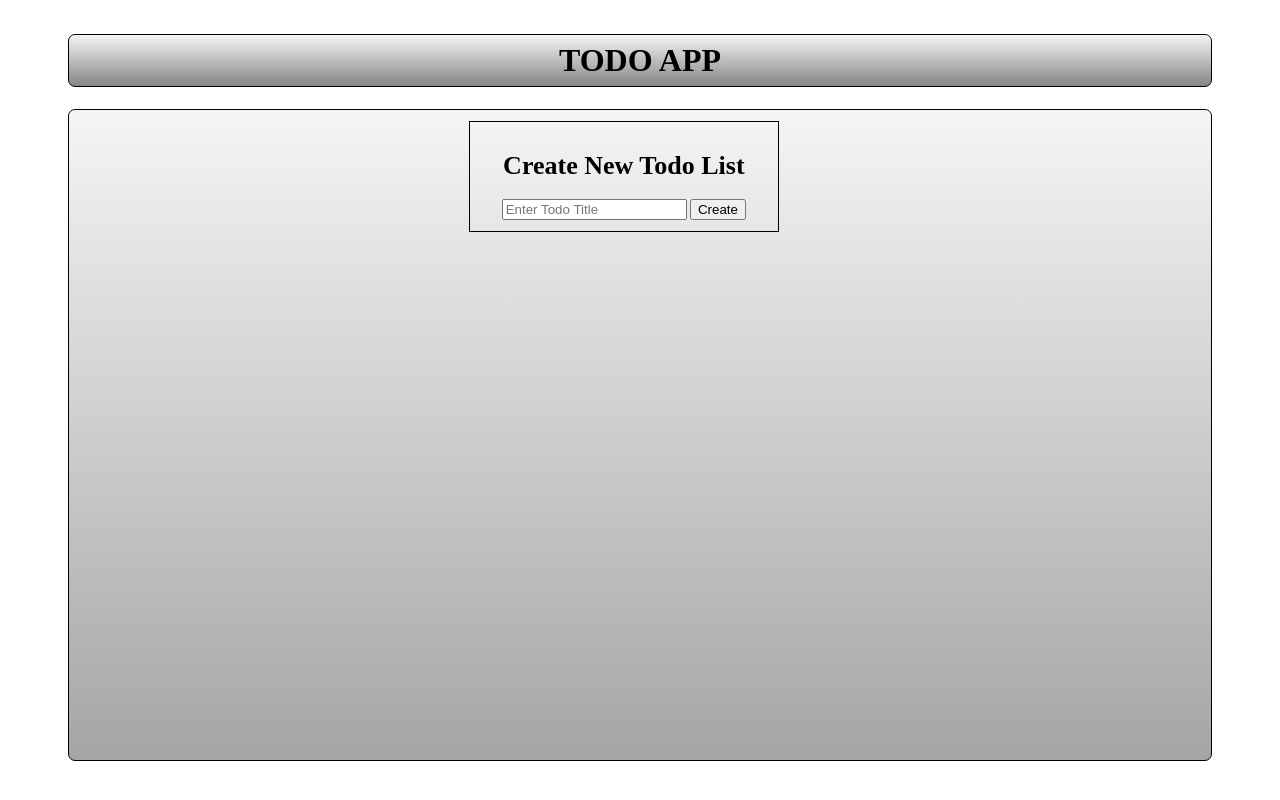
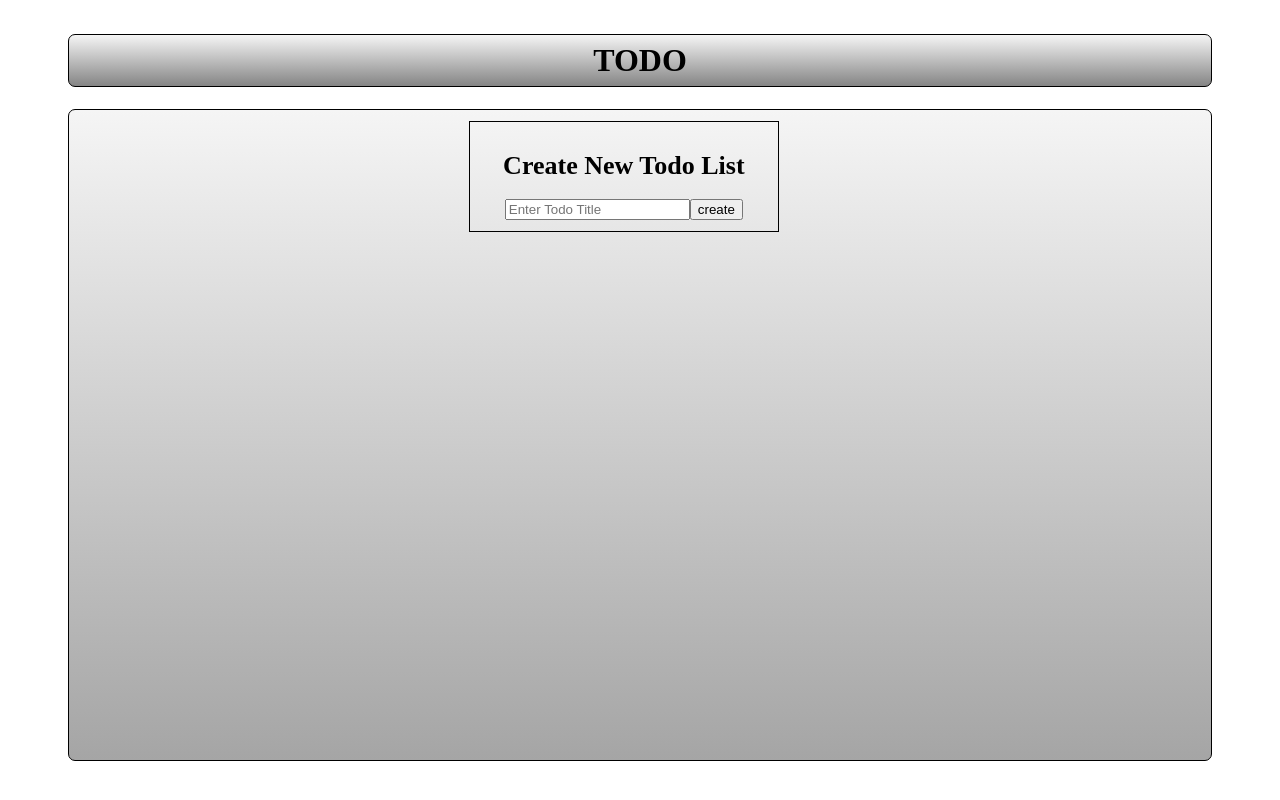
Before and after one commit to step-batch-7/todo-dad-ka-raneesa, a website: page public/index.html in a window 1280 px wide. Drawn offline with Linux system fonts and the light colour scheme.

Commit message:
converted html div into javaScript
created header and div by javaScript

```diff
--- a/TODO.txt
+++ b/TODO.txt
@@ -15,7 +15,7 @@ Data Structure:
                   [{work:(content),isDone(true/false),id:(number)}]
 
 todo lists :
-
+      [
         {
            title: some title,
            lists: [
@@ -28,7 +28,8 @@ todo lists :
                       isDone: false
                     }
                   ]
-          }
+        }
+      ]
 
 tasks:
   --DONE-- * Install mocha nyc for testing.
--- a/public/css/index.css
+++ b/public/css/index.css
@@ -18,7 +18,7 @@ body {
   overflow: scroll;
 }
 
-.newTodoList {
+.todoAdder {
   font-size: small;
   text-align: center;
   border: 1px solid black;
--- a/public/index.html
+++ b/public/index.html
@@ -6,20 +6,13 @@
     <meta http-equiv="X-UA-Compatible" content="ie=edge" />
     <title>Todo</title>
     <link rel="stylesheet" href="css/index.css" />
+    <script src="js/index.js"></script>
   </head>
   <body>
-    <h1 class="heading">TODO APP</h1>
+    <h1 class="heading">TODO</h1>
     <div class="container">
-      <div class="newTodoList">
-        <h1>Create New Todo List</h1>
-        <input
-          type="text"
-          name="task"
-          id="task"
-          placeholder="Enter Todo Title"
-        />
-        <input type="submit" value="Create" />
-      </div>
+      <div class="todoAdder"></div>
+      <div class="todoLists"></div>
     </div>
   </body>
 </html>
--- /dev/null
+++ b/public/js/index.js
@@ -0,0 +1,36 @@
+const getTodoAdder = () => document.querySelector('.todoAdder');
+
+const addHeader = function() {
+  const todoAdder = getTodoAdder();
+  const header = document.createElement('h1');
+  header.textContent = 'Create New Todo List';
+  todoAdder.appendChild(header);
+};
+
+const addTitleBox = function() {
+  const todoAdder = getTodoAdder();
+  const titleBox = document.createElement('input');
+  titleBox.setAttribute('placeholder', 'Enter Todo Title');
+  titleBox.id = 'title';
+  todoAdder.appendChild(titleBox);
+};
+
+const addSubmitButton = function() {
+  const todoAdder = getTodoAdder();
+  const submitButton = document.createElement('input');
+  submitButton.setAttribute('type', 'submit');
+  submitButton.setAttribute('value', 'create');
+  todoAdder.appendChild(submitButton);
+};
+
+const setupTodoAdder = function() {
+  addHeader();
+  addTitleBox();
+  addSubmitButton();
+};
+
+const main = function() {
+  setupTodoAdder();
+};
+
+window.onload = main;
```
